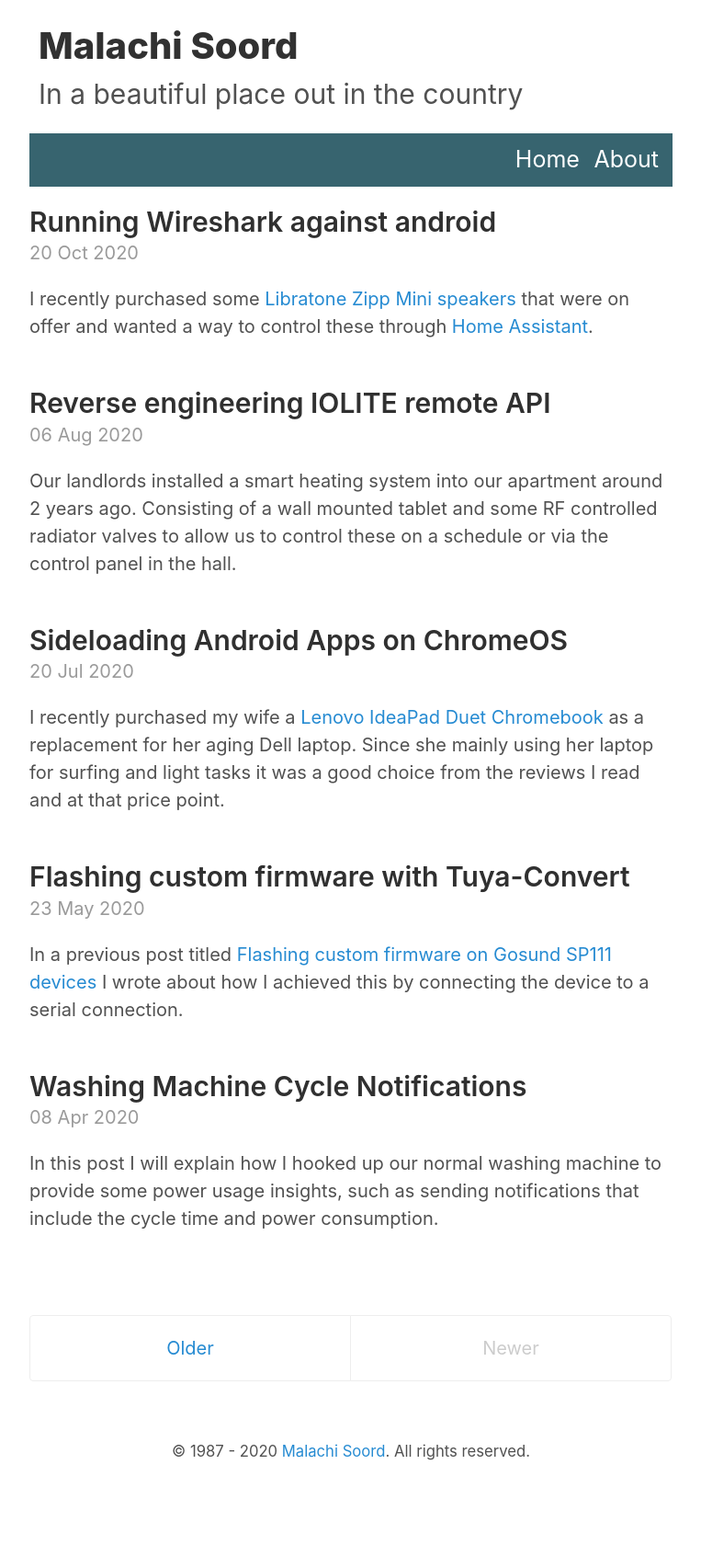
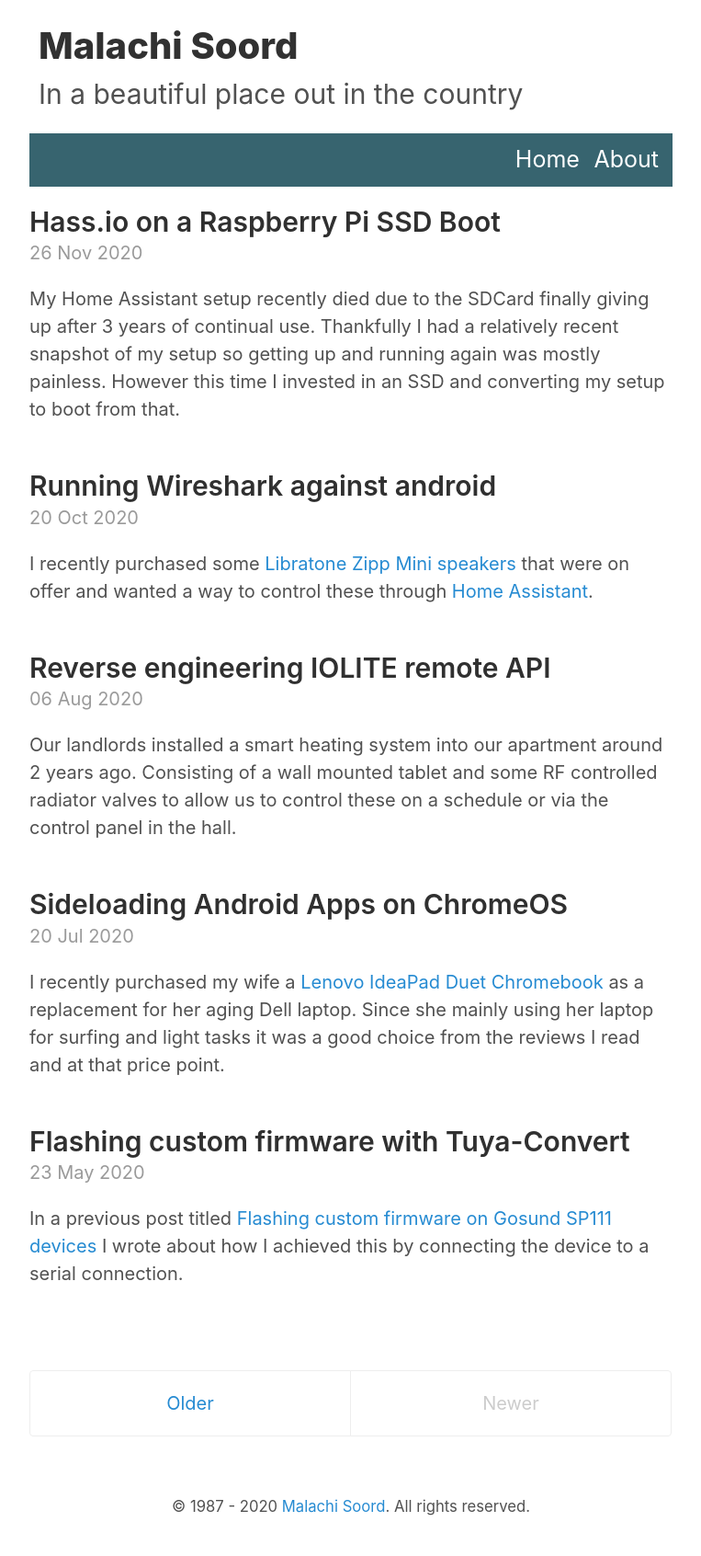
Before and after one commit to inverse/personal-site, a Jekyll site: the page built from index.html, in a window 1280 px wide. Shown: the whole page at 92% size, without its empty margins (258-1021 px from the left). Built offline with Jekyll 4.4.1, drawn with Linux system fonts in a browser that asks for light colours; nearby versions of some CDN libraries; the list of posts is cut into pages by our own code; before the commit the page ends 1632 px from its top, so only the background shows below that; some of the changed lines change nothing that is shown.

Commit message:
New post

````diff
--- /dev/null
+++ b/_posts/2020-11-26-hass-io-on-a-raspberry-pi-ssd-boot.md
@@ -0,0 +1,77 @@
+---
+layout: post
+title: Hass.io on a Raspberry Pi SSD Boot
+date: 2020-11-26 22:08 +0100
+tags:
+- home-assistant
+- pi
+---
+
+My Home Assistant setup recently died due to the SDCard finally giving up after 3 years of continual use. Thankfully I had a relatively recent snapshot of my setup so getting up and running again was mostly painless. However this time I invested in an SSD and converting my setup to boot from that.
+
+## Equipment needed
+
+- [Raspberry PI3][4]
+- [SSD][5]
+- [SATA to USB adaptor][6]
+- [SDCard][7] (for enabling USB boot)
+
+### Create snapshot (for existing setups)
+
+First take a snapshot from the UI. Follow [SuburbanNerd's guide][3] on this topic.
+
+### Getting the PI ready for USB Boot
+
+Following the guide from [Stefan][0] on the [Home Assistant forums][1] the steps were relatively straight forward.
+
+First download and install [Raspberry PI OS][8] onto an SDCard using a tool such as [balena etcher][2]. Once flashed, place the SDCard into the PI and power it on.
+
+_Note: if your Pi is running in headless mode, make sure to create file called `ssh` within the `/boot` partition of the install._
+
+Now lets enable the PI for USB boot, Opening up a terminal or via SSH (user: `pi`, password: `raspberry`).
+
+```bash
+echo program_usb_boot_mode=1 | sudo tee -a /boot/config.txt
+```
+
+Next, reboot.
+
+```bash
+sudo reboot
+```
+
+Once booted, connect back in and check if the OTP has been programmed correctly.
+
+```bash
+vcgencmd otp_dump | grep 17:
+```
+
+It should output something like `17: 3020000` indicating this was successful.
+
+## Prepare the SSD
+
+Download the latest compatible Hass.io install for your device.
+
+Connect the SSD to the SATA to USB adaptor and connect this to your PC.
+
+Use a tool such as [balena etcher][2] to flash the hass.io install to the SSD.
+
+Once flashed, disconnect and connect this to the PI, ensuring that the SDCard is removed.
+
+Power on the PI and wait for it to boot.
+
+Once booted it should be accessible from the network through `http://homeassistant.local:8123`.
+
+After home assistant has been installed you will be greeted by a screen prompting you to setup.
+
+If you are coming from an existing install you will be able to provide the snapshot downloaded in an earlier step. Finally now wait for the device to reload your existing configuration. This can take a while to do, for me I noticed it took around 20 minutes to restore the device to it's previous state.
+
+[0]: https://community.home-assistant.io/t/usb-boot-on-raspberry-pi-3/20358/129
+[1]: https://community.home-assistant.io/
+[2]: https://www.balena.io/etcher/
+[3]: https://suburbannerd.com/hassiobackup/
+[4]: https://affiliate.malachisoord.com/t/c373281f-2a9e-42af-bc1e-db0f01ae12b1
+[5]: https://affiliate.malachisoord.com/t/2eef12ce-e94f-450a-a475-e7db6be7806a
+[6]: https://affiliate.malachisoord.com/t/bd3ee124-3a2c-4ce0-a6d6-9537aa0fa1e0
+[7]: https://affiliate.malachisoord.com/t/27d86c77-e3e8-4e21-abc9-2be97e2003b4
+[8]: https://www.raspberrypi.org/software/operating-systems/
````
Also changed, not shown: _posts/2020-04-08-washing-machine-cycle-notifications.md (line endings or trailing spaces).
